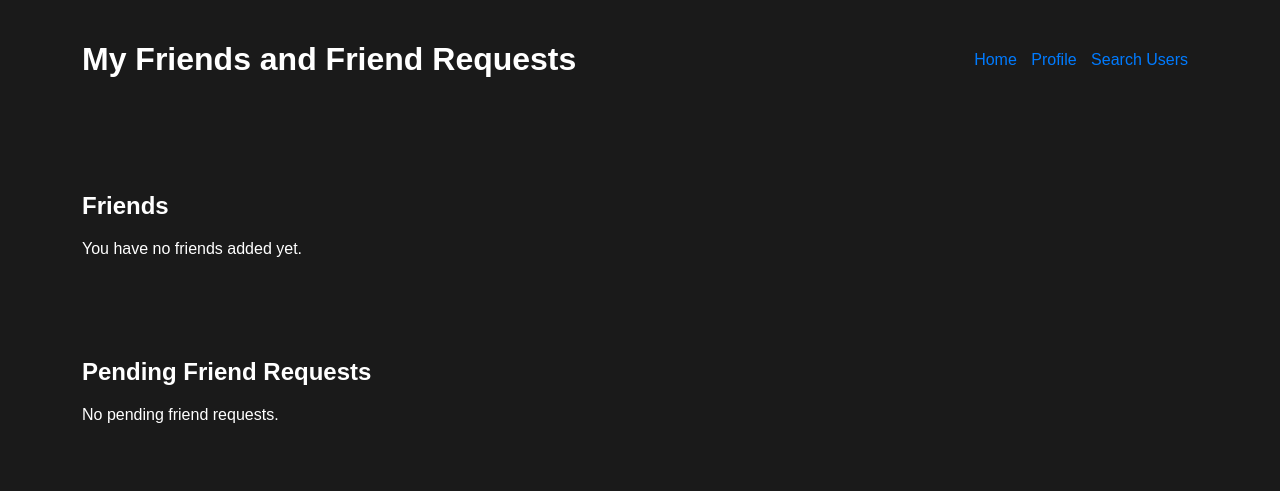
After one commit to kyle-pish/social_network, a Flask app: page /friends in a window 1280 px wide. The commit adds this page. Shown: the top 491 px of the page. Run offline with Flask 3, Linux system fonts and the light colour scheme; a user stored in the database is signed in; data comes from the database, SQL or seed files in the repository; both versions use the stored data as it was after the commit; tables that the repository leaves empty hold one stand-in row (values such as "Sample post").

Commit message:
chore: implemting friends

```diff
--- a/Kyle_Example/app.py
+++ b/Kyle_Example/app.py
@@ -32,7 +32,18 @@ def create_table():
         username TEXT UNIQUE,
         password TEXT,
         age INTEGER,
+        followers TEXT
         following_count INTEGER DEFAULT 0  -- New column for following count
+    )
+''')
+    cursor.execute('''
+    CREATE TABLE IF NOT EXISTS friend_requests (
+        id INTEGER PRIMARY KEY AUTOINCREMENT,
+        sender_id INTEGER,
+        receiver_id INTEGER,
+        status TEXT CHECK( status IN ('pending','accepted','declined') ) NOT NULL DEFAULT 'pending',
+        FOREIGN KEY (sender_id) REFERENCES users (id),
+        FOREIGN KEY (receiver_id) REFERENCES users (id)
     )
 ''')
 
@@ -152,13 +163,76 @@ def search():
 
 
 
-
 @app.route('/logout')
 def logout():
     session.pop('username', None)
     return redirect(url_for('login'))
 
 
+# -------------- Friends Functionality
+@app.route('/friends')
+def friends():
+    if 'username' in session:
+        conn = create_connection()
+        cursor = conn.cursor()
+
+        # Fetch the current user's ID
+        cursor.execute('SELECT id FROM users WHERE username = ?', (session['username'],))
+        user_id = cursor.fetchone()[0]
+
+        # Fetch friends
+        cursor.execute('''
+            SELECT u.id, u.name, u.username, u.age
+            FROM users u
+            JOIN friendships f ON u.id = f.user_id1 OR u.id = f.user_id2
+            WHERE (f.user_id1 = ? OR f.user_id2 = ?) AND u.id != ?
+        ''', (user_id, user_id, user_id))
+        friends = cursor.fetchall()
+
+        conn.close()
+        return render_template('friends.html', friends=friends)
+
+    return redirect(url_for('login'))
+
+
+@app.route('/send_friend_request', methods=['GET', 'POST'])
+def send_friend_request():
+    if 'username' in session:
+        if request.method == 'POST':
+            receiver_username = request.form['receiver_username']
+
+            conn = create_connection()
+            cursor = conn.cursor()
+
+            # Fetch the current user's ID
+            cursor.execute('SELECT id FROM users WHERE username = ?', (session['username'],))
+            sender_id = cursor.fetchone()[0]
+
+            # Fetch the receiver's ID
+            cursor.execute('SELECT id FROM users WHERE username = ?', (receiver_username,))
+            receiver_data = cursor.fetchone()
+
+            if receiver_data:
+                receiver_id = receiver_data[0]
+                # Insert the friend request
+                cursor.execute('INSERT INTO friend_requests (sender_id, receiver_id) VALUES (?, ?)',
+                               (sender_id, receiver_id))
+                conn.commit()
+                message = "Friend request sent successfully!"
+            else:
+                message = "Receiver username does not exist."
+
+            conn.close()
+            return render_template('friend_request_sent.html', message=message)
+
+        return render_template('send_friend_request.html')
+
+    return redirect(url_for('login'))
+
+
+
+
+
 
 if __name__ == '__main__':
     create_table()  # Create the table when the app starts
--- a/Kyle_Example/static/styles.css
+++ b/Kyle_Example/static/styles.css
@@ -10,13 +10,12 @@ body {
 /* Header styles */
 h1 {
     color: #fff;
-    margin-left: 20px; /* Add margin to the left of headers */
 }
 
 /* Form styles */
 form {
-    margin: 20px;
-    padding: 30px; /* Add padding inside the form */
+    padding: 30px;
+    /* Add padding inside the form */
     background-color: #333;
     border-radius: 8px;
     box-shadow: 0 2px 4px rgba(0, 0, 0, 0.3);
@@ -24,16 +23,19 @@ form {
 
 label {
     display: block;
-    margin-bottom: 15px; /* Increase margin bottom for labels */
+    margin-bottom: 15px;
+    /* Increase margin bottom for labels */
     color: #fff;
 }
 
 input[type="text"],
 input[type="password"],
 input[type="number"] {
-    width: calc(100% - 20px); /* Reduce input width to leave space for padding */
+    width: calc(100% - 20px);
+    /* Reduce input width to leave space for padding */
     padding: 10px;
-    margin-bottom: 20px; /* Increase margin bottom for inputs */
+    margin-bottom: 20px;
+    /* Increase margin bottom for inputs */
     border: 1px solid #444;
     border-radius: 6px;
     background-color: #555;
@@ -65,6 +67,149 @@ a:hover {
 }
 
 /* Add general padding to the body content */
-body > * {
+body>* {
     padding: 20px;
 }
+
+p {
+    margin-top: 0;
+}
+
+.usercard {
+    display: inline-flex;
+    padding: 2em;
+    background: #ffffff1c;
+    border-radius: 1em;
+    gap: 3em
+}
+
+
+.usercard button {
+    color: white;
+    background: teal;
+    border: 0;
+    border-radius: 3em;
+    padding: 1em 2em;
+    cursor: pointer;
+}
+
+.container {
+    width: 90%;
+    margin: auto;
+}
+
+section {
+    padding: 2em 0;
+}
+
+
+/* Utility Styles */
+.inline-block {
+    display: inline-block;
+}
+
+.block {
+    display: block;
+}
+
+.hidden {
+    display: none;
+}
+
+.flex {
+    display: flex;
+}
+
+.flex-col {
+    flex-direction: column;
+}
+
+.flex-wrap {
+    flex-wrap: wrap;
+}
+
+.justify-between {
+    justify-content: space-between;
+}
+
+.justify-center {
+    justify-content: center;
+}
+
+.items-center {
+    align-items: center;
+}
+
+.flex-shrink-0 {
+    flex-shrink: 0;
+}
+
+.gap-3 {
+    gap: .75rem
+}
+
+.gap-7 {
+    gap: 1.5rem;
+}
+
+.gap-14 {
+    gap: 3rem;
+}
+
+.gap-18 {
+    gap: 3.5rem;
+}
+
+.p-4 {
+    padding: 1em;
+}
+
+.pt-0 {
+    padding-top: 0;
+}
+
+.pb-0 {
+    padding-bottom: 0;
+}
+
+.p5 {
+    padding: 1.5em;
+}
+
+.px-3 {
+    padding: 0 .75rem;
+}
+
+
+.mt-7 {
+    margin-top: 1.5rem;
+}
+
+.mt-10 {
+    margin-top: 2rem;
+}
+
+
+.mb-5 {
+    margin-bottom: 1rem;
+}
+
+.mb-7 {
+    margin-bottom: 1.25rem;
+}
+
+.mb-3 {
+    margin-bottom: .6rem;
+}
+
+.mb-10 {
+    margin-bottom: 2rem;
+}
+
+.text-center {
+    text-align: center;
+}
+
+.text-xl {
+    font-size: 1.1em;
+}
--- /dev/null
+++ b/Kyle_Example/templates/friends.html
@@ -0,0 +1,60 @@
+<!DOCTYPE html>
+<html lang="en">
+<head>
+    <meta charset="UTF-8">
+    <title>Friends List</title>
+    <link rel="stylesheet" href="{{ url_for('static', filename='styles.css') }}"> <!-- Link to your CSS file -->
+</head>
+<body>
+    <header>
+        <div class="container flex justify-between items-center">
+            <h1>My Friends and Friend Requests</h1>
+            <nav>
+                <a href="{{ url_for('home') }}">Home</a>
+                <a href="{{ url_for('profile', username=session['username']) }}">Profile</a>
+                <a href="{{ url_for('search') }}">Search Users</a>
+            </nav>
+        </div>
+    </header>
+    <main>
+        <section id="friends-list">
+            <div class="container">
+                <h2>Friends</h2>
+                {% if friends %}
+                    <div class="friendcards">
+                        {% for friend in friends %}
+                            <div class="friendcard">
+                                <p><strong>Name:</strong> {{ friend[1] }}</p>
+                                <p><strong>Username:</strong> {{ friend[2] }}</p>
+                                <p><strong>Age:</strong> {{ friend[3] }}</p>
+                            </div>
+                        {% endfor %}
+                    </div>
+                {% else %}
+                    <p>You have no friends added yet.</p>
+                {% endif %}
+            </div>
+        </section>
+        <section id="friend-requests">
+            <div class="container">
+                <h2>Pending Friend Requests</h2>
+                {% if friend_requests %}
+                    <div class="requestcards">
+                        {% for request in friend_requests %}
+                            <div class="requestcard">
+                                <p>From: {{ request[1] }}</p>
+                                <div>
+                                    <a href="{{ url_for('respond_friend_request', request_id=request[0], response='accepted') }}">Accept</a>
+                                    <a href="{{ url_for('respond_friend_request', request_id=request[0], response='declined') }}">Decline</a>
+                                </div>
+                            </div>
+                        {% endfor %}
+                    </div>
+                {% else %}
+                    <p>No pending friend requests.</p>
+                {% endif %}
+            </div>
+        </section>
+    </main>
+</body>
+</html>
--- a/Kyle_Example/templates/home.html
+++ b/Kyle_Example/templates/home.html
@@ -13,6 +13,7 @@
     <a href="{{ url_for('profile', username=username) }}">Profile</a>
     <a href="/search">Search</a>
     <a href="/">Logout</a>
+    <a href="/friends">friends</a>
 </body>
 
 </html>
```
Also changed, not shown: Kyle_Example/templates/friend_request_sent.html (added, +27 -0 lines), Kyle_Example/templates/search.html (+32 -5 lines), auth.py (+25 -25 lines), Kyle_Example/users.db (added), users.db.
